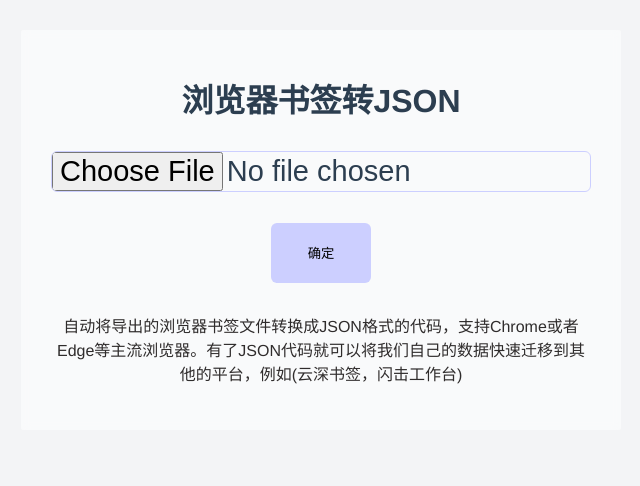
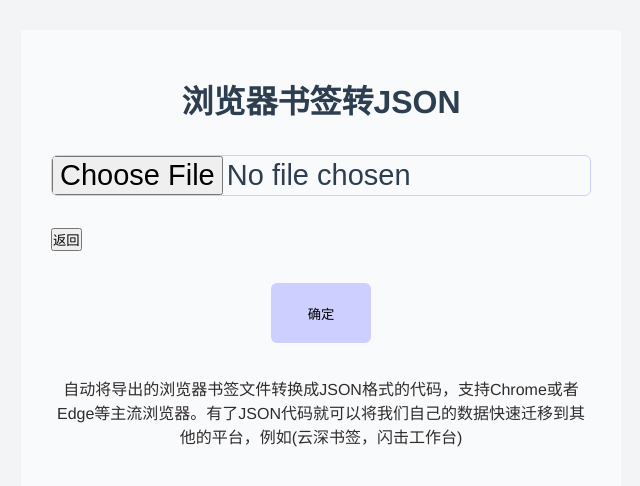
Before and after one commit to yecss/yunshenNav, a Vue app: page /tojson in a window 1280 px wide. Shown: the top 486 px of the page, without its empty margins (319-959 px from the left). Built offline with nearby package versions, Linux system fonts and the light colour scheme.

Commit message:
优化tojson组件

```diff
--- a/src/views/ToJson.vue
+++ b/src/views/ToJson.vue
@@ -5,6 +5,8 @@
         <h1 class="text-2xl text-purple-500">浏览器书签转JSON</h1>
 
         <input type="file" id="file" />
+        <button class="bg-blue-500 hover:bg-blue-700 text-white font-bold py-2 px-4 rounded focus:outline-none focus:shadow-outline" @click="goBack" style="align-self: flex-start;">返回</button>
+
         <button class="btn" id="btn" @click="submit()">确定</button>
         <p class="intro">自动将导出的浏览器书签文件转换成JSON格式的代码，支持Chrome或者Edge等主流浏览器。有了JSON代码就可以将我们自己的数据快速迁移到其他的平台，例如(云深书签，闪击工作台)</p>
       </div>
@@ -34,6 +36,9 @@ export default {
     }
   },
   methods: {
+    goBack(){
+      this.$router.back()
+    },
     //点击确认按钮
     submit() {
       // 获取文件对象
@@ -167,7 +172,7 @@ export default {
   align-items: center;
 }
 .app {
-  height: 400px;
+  height: 464px;
   width: 600px;
   background-color: rgb(255 255 255 / 50%);
   backdrop-filter: blur(4px);
```
